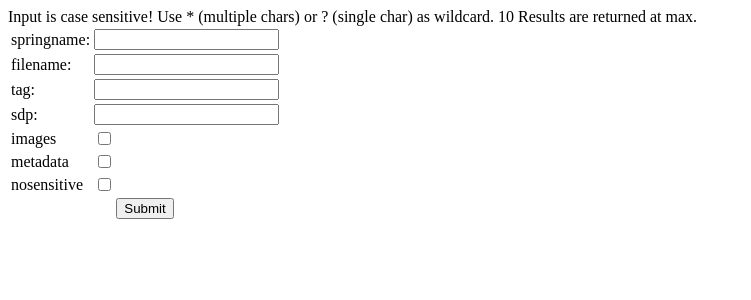
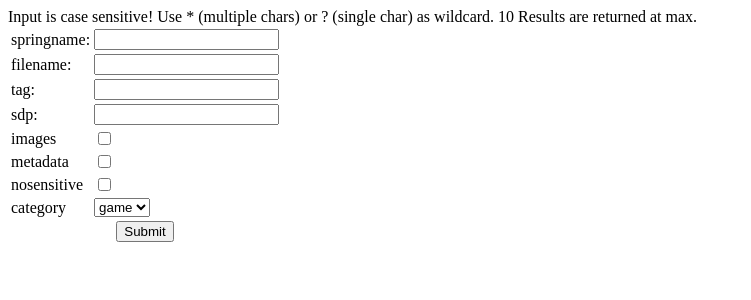
Before and after one commit to spring/upq, a PHP site: page / in a window 1280 px wide. Shown: the top 300 px of the page, without its empty margins (0-751 px from the left). Run offline with PHP 8.4, Linux system fonts and the light colour scheme; data that the repository does not hold is empty.

Commit message:
add category to search

```diff
--- a/www/index.php
+++ b/www/index.php
@@ -27,6 +27,22 @@ Input is case sensitive! Use * (multiple chars) or ? (single char) as wildcard.
 <?
 	}
 ?>
+	<tr>
+		<td>category</td>
+		<td>
+		<select name="category">
+
+<?
+	foreach (array('game', 'map') as $val){
+
+?>
+		<option<? if ((array_key_exists('category', $_REQUEST)) && ($_REQUEST['category']==$val)) echo ' selected="selected"'; ?>><? echo $val; ?></option>
+<?
+	}
+?>
+		</select>
+		</td>
+	</tr>
 	<tr>
 	<td colspan="2" align="center"><input type="submit" /></td>
 	</tr>
```
Also changed, not shown: 1 other file.
